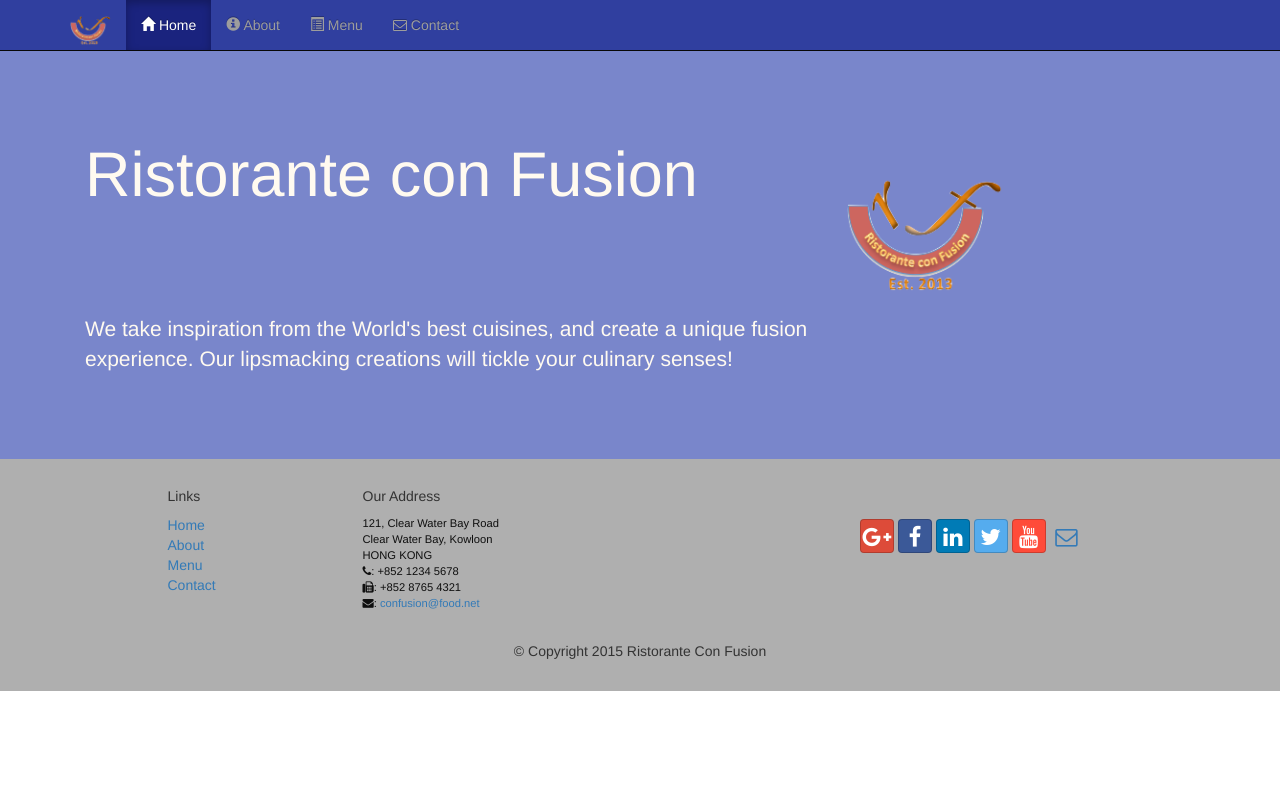
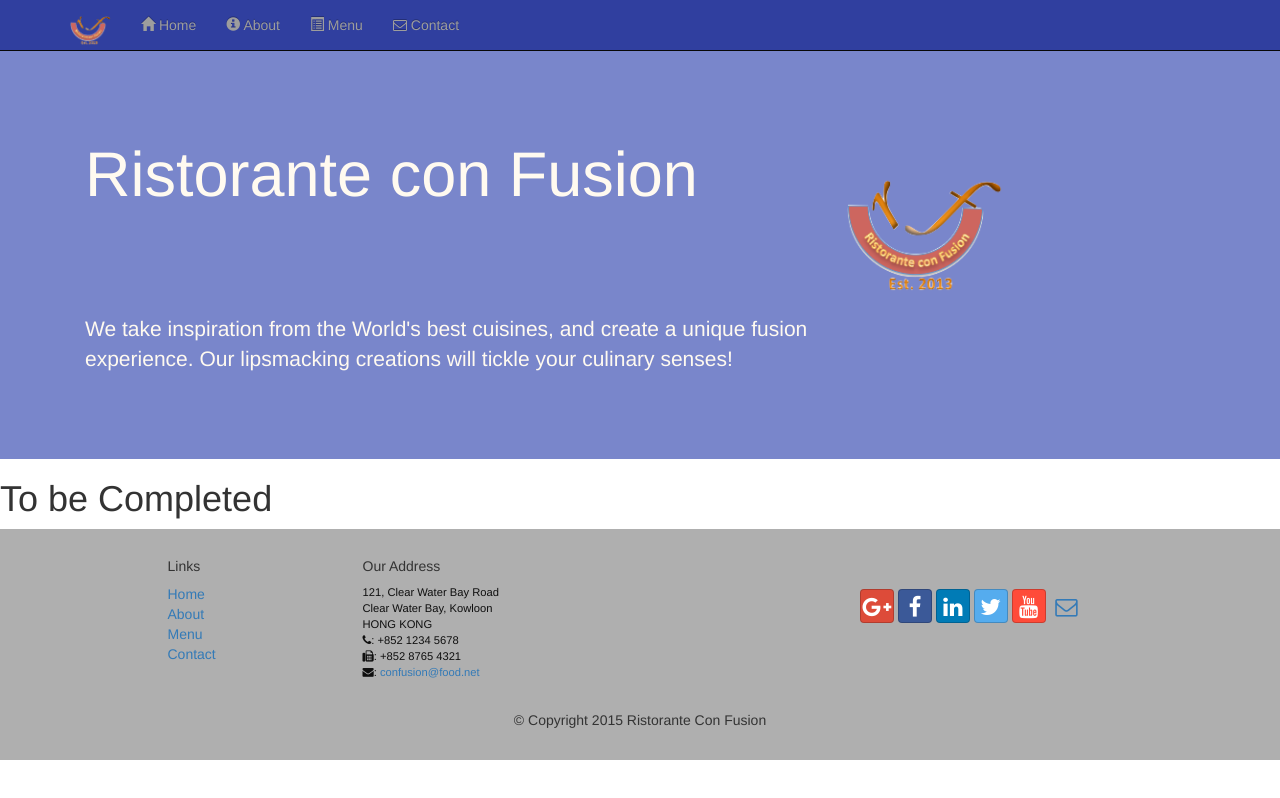
Before and after one commit to blizarazu/Front-End-Javascript-Frameworks-AngularJS-Overview, a website: page conFusion/app/index.html in a window 1280 px wide. Drawn offline with nearby package versions, Linux system fonts and the light colour scheme; some packages are replaced by stand-ins of ours.

Commit message:
Create view templates

```diff
--- a/conFusion/app/index.html
+++ b/conFusion/app/index.html
@@ -27,107 +27,14 @@
 </head>
 
 <body>
-    <nav class="navbar navbar-inverse navbar-fixed-top" role="navigation">
-        <div class="container">
-            <div class="navbar-header">
-                <button type="button" class="navbar-toggle collapsed" data-toggle="collapse" data-target="#navbar">
-                    <span class="sr-only">Toggle navigation</span>
-                    <span class="icon-bar"></span>
-                    <span class="icon-bar"></span>
-                    <span class="icon-bar"></span>
-                </button>
-                <a class="navbar-brand" href="#/"><img src="images/logo.png" height=30 width=41></a>
-            </div>
-            <div id="navbar" class="navbar-collapse collapse">
-                <ul class="nav navbar-nav">
-                    <li class="active"><a href="#/">
-                        <span class="glyphicon glyphicon-home"
-                         aria-hidden="true"></span> Home</a></li>
-                    <li><a href="#/aboutus">
-                        <span class="glyphicon glyphicon-info-sign"
-                         aria-hidden="true"></span> About</a></li>
-                    <li><a href="#/menu">
-                         <span class="glyphicon glyphicon-list-alt"
-                         aria-hidden="true"></span>
-                         Menu</a></li>
-                     <li><a href="#/contactus">
-                     <i class="fa fa-envelope-o"></i> Contact</a></li>
-                </ul>
-            </div>
-        </div>
-    </nav>
 
-    <header class="jumbotron">
-
-        <!-- Main component for a primary marketing message or call to action -->
-
-        <div class="container">
-            <div class="row row-header">
-                <div class="col-xs-12 col-sm-8">
-                    <h1>Ristorante con Fusion</h1>
-                    <p style="padding:40px;"></p>
-                    <p>We take inspiration from the World's best cuisines, and create
-                     a unique fusion experience. Our lipsmacking creations will
-                     tickle your culinary senses!</p>
-                </div>
-                <div class="col-xs-12 col-sm-2">
-                <p style="padding:20px;"></p>
-                <img src="images/logo.png" class="img-responsive">
-                </div>
-                <div class="col-xs-12 col-sm-2">
-                </div>
-            </div>
-        </div>
-    </header>
-
-    <ng-view></ng-view>
-
-    <footer class="row-footer">
-        <div class="container">
-            <div class="row">
-                <div class="col-xs-5 col-xs-offset-1 col-sm-2 col-sm-offset-1">
-                    <h5>Links</h5>
-                    <ul class="list-unstyled">
-                        <li><a href="#">Home</a></li>
-                        <li><a href="#">About</a></li>
-                        <li><a href="#">Menu</a></li>
-                        <li><a href="#">Contact</a></li>
-                    </ul>
-                </div>
-                <div class="col-xs-6 col-sm-5">
-                    <h5>Our Address</h5>
-                    <address>
-		              121, Clear Water Bay Road<br>
-		              Clear Water Bay, Kowloon<br>
-		              HONG KONG<br>
-		              <i class="fa fa-phone"></i>: +852 1234 5678<br>
-		              <i class="fa fa-fax"></i>: +852 8765 4321<br>
-		              <i class="fa fa-envelope"></i>:
-                         <a href="mailto:confusion@food.net">
-                         confusion@food.net</a>
-                    </address>
-                </div>
-                <div class="col-xs-12 col-sm-4">
-                    <div class="nav navbar-nav" style="padding: 40px 10px;">
-                        <a class="btn btn-social-icon btn-google-plus" href="http://google.com/+"><i class="fa fa-google-plus"></i></a>
-                        <a class="btn btn-social-icon btn-facebook" href="http://www.facebook.com/profile.php?id="><i class="fa fa-facebook"></i></a>
-                        <a class="btn btn-social-icon btn-linkedin" href="http://www.linkedin.com/in/"><i class="fa fa-linkedin"></i></a>
-                        <a class="btn btn-social-icon btn-twitter" href="http://twitter.com/"><i class="fa fa-twitter"></i></a>
-                        <a class="btn btn-social-icon btn-youtube" href="http://youtube.com/"><i class="fa fa-youtube"></i></a>
-                        <a class="btn btn-social-icon" href="mailto:"><i class="fa fa-envelope-o"></i></a>
-                    </div>
-                </div>
-                <div class="col-xs-12">
-                    <p style="padding:10px;"></p>
-                    <p align=center>© Copyright 2015 Ristorante Con Fusion</p>
-                </div>
-            </div>
-        </div>
-    </footer>
+    <div ui-view="header"></div>
+    <div ui-view="content"></div>
+    <div ui-view="footer"></div>
 
 <!-- build:js scripts/main.js -->
     <script src="../bower_components/angular/angular.min.js"></script>
-    <script src="../bower_components/angular-route/angular-route.min.js"></script>
+    <script src="../bower_components/angular-ui-router/release/angular-ui-router.min.js"></script>
     <script src="scripts/app.js"></script>
     <script src="scripts/controllers.js"></script>
     <script src="scripts/services.js"></script>
--- /dev/null
+++ b/conFusion/app/views/footer.html
@@ -0,0 +1,42 @@
+<footer class="row-footer">
+        <div class="container">
+            <div class="row">
+                <div class="col-xs-5 col-xs-offset-1 col-sm-2 col-sm-offset-1">
+                    <h5>Links</h5>
+                    <ul class="list-unstyled">
+                        <li><a ui-sref="app">Home</a></li>
+                        <li><a ui-sref="app.aboutus">About</a></li>
+                        <li><a ui-sref="app.menu">Menu</a></li>
+                        <li><a ui-sref="app.contactus">Contact</a></li>
+                    </ul>
+                </div>
+                <div class="col-xs-6 col-sm-5">
+                    <h5>Our Address</h5>
+                    <address>
+		              121, Clear Water Bay Road<br>
+		              Clear Water Bay, Kowloon<br>
+		              HONG KONG<br>
+		              <i class="fa fa-phone"></i>: +852 1234 5678<br>
+		              <i class="fa fa-fax"></i>: +852 8765 4321<br>
+		              <i class="fa fa-envelope"></i>:
+                         <a href="mailto:confusion@food.net">
+                         confusion@food.net</a>
+                    </address>
+                </div>
+                <div class="col-xs-12 col-sm-4">
+                    <div class="nav navbar-nav" style="padding: 40px 10px;">
+                        <a class="btn btn-social-icon btn-google-plus" href="http://google.com/+"><i class="fa fa-google-plus"></i></a>
+                        <a class="btn btn-social-icon btn-facebook" href="http://www.facebook.com/profile.php?id="><i class="fa fa-facebook"></i></a>
+                        <a class="btn btn-social-icon btn-linkedin" href="http://www.linkedin.com/in/"><i class="fa fa-linkedin"></i></a>
+                        <a class="btn btn-social-icon btn-twitter" href="http://twitter.com/"><i class="fa fa-twitter"></i></a>
+                        <a class="btn btn-social-icon btn-youtube" href="http://youtube.com/"><i class="fa fa-youtube"></i></a>
+                        <a class="btn btn-social-icon" href="mailto:"><i class="fa fa-envelope-o"></i></a>
+                    </div>
+                </div>
+                <div class="col-xs-12">
+                    <p style="padding:10px;"></p>
+                    <p align=center>© Copyright 2015 Ristorante Con Fusion</p>
+                </div>
+            </div>
+        </div>
+    </footer>
--- /dev/null
+++ b/conFusion/app/views/header.html
@@ -0,0 +1,52 @@
+<nav class="navbar navbar-inverse navbar-fixed-top" role="navigation">
+        <div class="container">
+            <div class="navbar-header">
+                <button type="button" class="navbar-toggle collapsed" data-toggle="collapse" data-target="#navbar">
+                    <span class="sr-only">Toggle navigation</span>
+                    <span class="icon-bar"></span>
+                    <span class="icon-bar"></span>
+                    <span class="icon-bar"></span>
+                </button>
+                <a class="navbar-brand" ui-sref="app"><img src="images/logo.png" height=30 width=41></a>
+            </div>
+            <div id="navbar" class="navbar-collapse collapse">
+                <ul class="nav navbar-nav">
+                    <li><a ui-sref="app">
+                        <span class="glyphicon glyphicon-home"
+                         aria-hidden="true"></span> Home</a></li>
+                    <li><a ui-sref="app.aboutus">
+                        <span class="glyphicon glyphicon-info-sign"
+                         aria-hidden="true"></span> About</a></li>
+                    <li><a ui-sref="app.menu">
+                         <span class="glyphicon glyphicon-list-alt"
+                         aria-hidden="true"></span>
+                          Menu</a></li>
+                     <li><a ui-sref="app.contactus">
+                     <i class="fa fa-envelope-o"></i> Contact</a></li>
+                </ul>
+            </div>
+        </div>
+    </nav>
+
+    <header class="jumbotron">
+
+        <!-- Main component for a primary marketing message or call to action -->
+
+        <div class="container">
+            <div class="row row-header">
+                <div class="col-xs-12 col-sm-8">
+                    <h1>Ristorante con Fusion</h1>
+                    <p style="padding:40px;"></p>
+                    <p>We take inspiration from the World's best cuisines, and create
+                     a unique fusion experience. Our lipsmacking creations will
+                     tickle your culinary senses!</p>
+                </div>
+                <div class="col-xs-12 col-sm-2">
+                <p style="padding:20px;"></p>
+                <img src="images/logo.png" class="img-responsive">
+                </div>
+                <div class="col-xs-12 col-sm-2">
+                </div>
+            </div>
+        </div>
+    </header>
```
Also changed, not shown: conFusion/app/views/dishdetail.html (renamed from conFusion/app/dishdetail.html, +1 -0 lines), conFusion/app/views/menu.html (renamed from conFusion/app/menu.html, +2 -3 lines), conFusion/app/views/contactus.html (line endings or trailing spaces).
